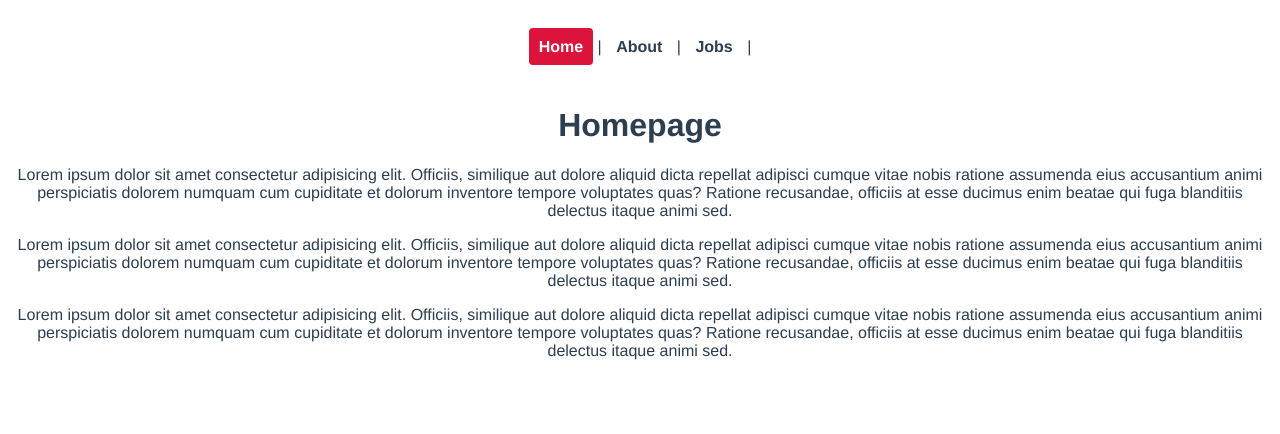
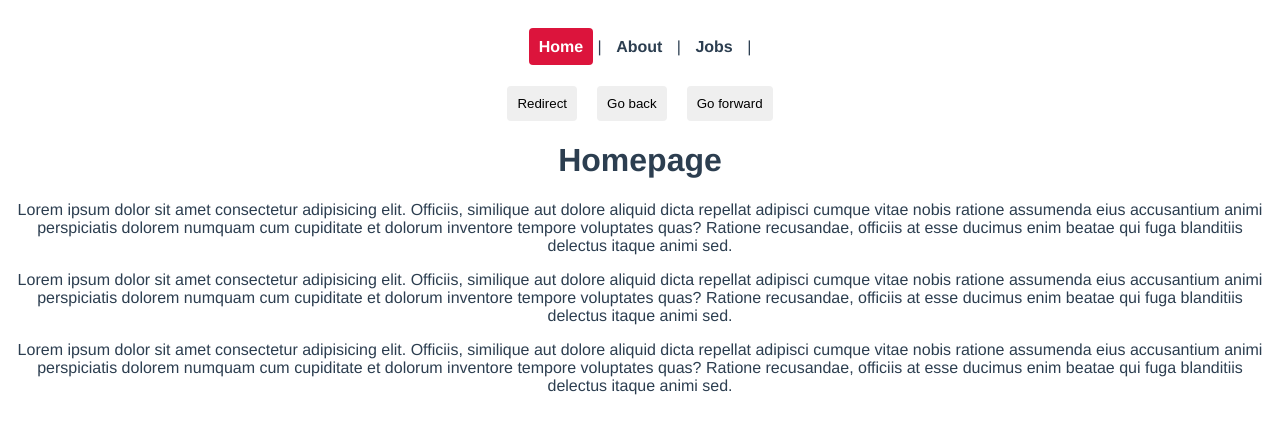
Before and after one commit to nathangiose/Router-Configuration, a Vue app: page / in a window 1280 px wide. Shown: the top 434 px of the page. Built offline with nearby package versions, Linux system fonts and the light colour scheme.

Commit message:
programatic navigation inserted

```diff
--- a/src/App.vue
+++ b/src/App.vue
@@ -5,8 +5,29 @@
     <router-link :to="{ name:'Jobs'}">Jobs</router-link> |
 
   </div>
+
+  <button @click="redirect">Redirect</button>
+  <button @click="back">Go back</button>
+  <button @click="forward">Go forward</button>
+
   <router-view/>
 </template>
+
+<script>
+export default {
+  methods: {
+    redirect() {
+      this.$router.push({ name: 'Home'})
+    },
+    back() {
+      this.$router.go(-1)
+    },
+    forward() {
+      this.$router.go(1)
+    }
+  }
+}
+</script>
 
 <style>
 #app {
@@ -33,4 +54,10 @@
   color: White;
   background: crimson;
 }
+button {
+  margin: 0 10px;
+  padding: 10px;
+  border: none;
+  border-radius: 4px;
+}
 </style>
```
